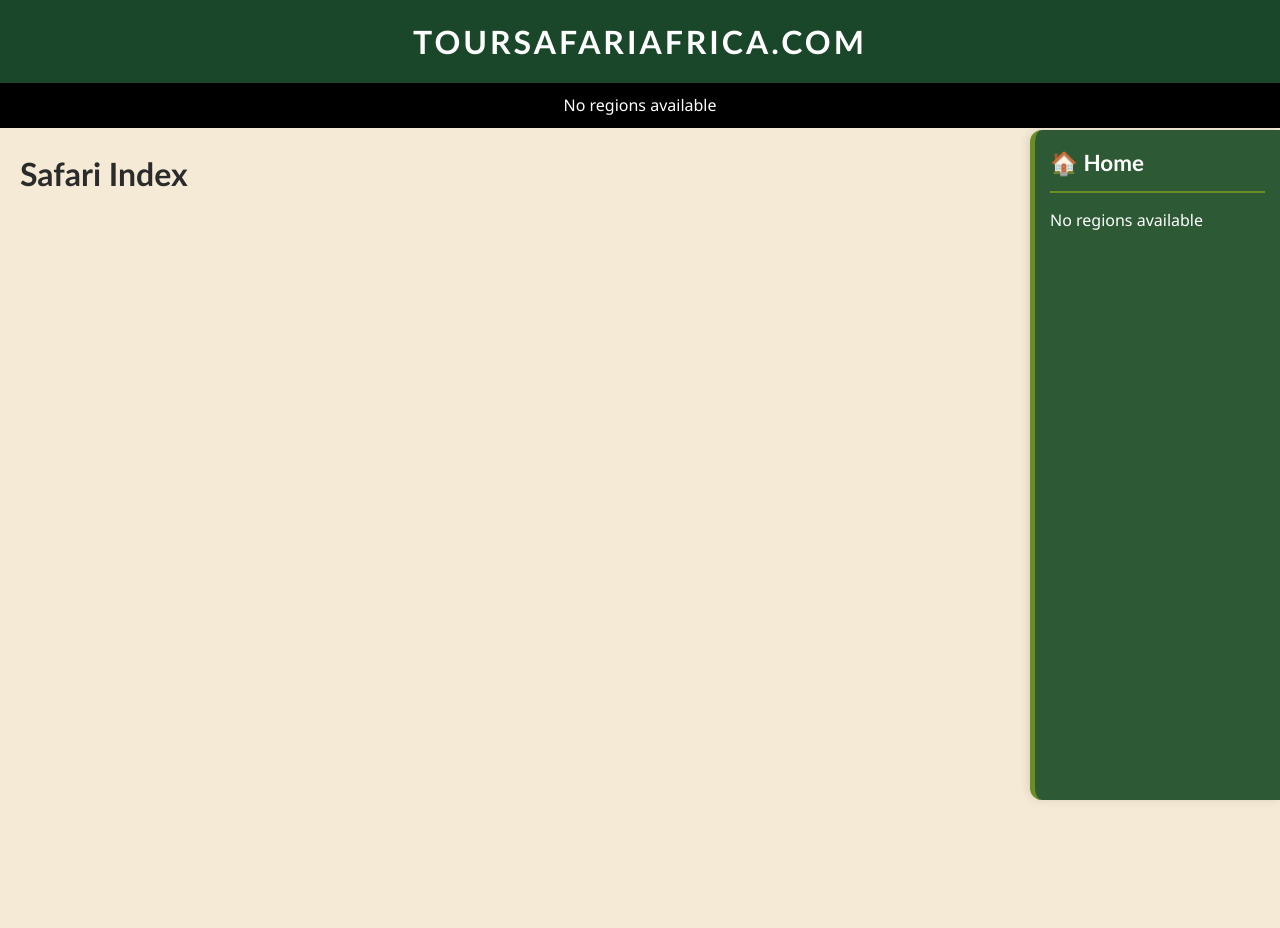
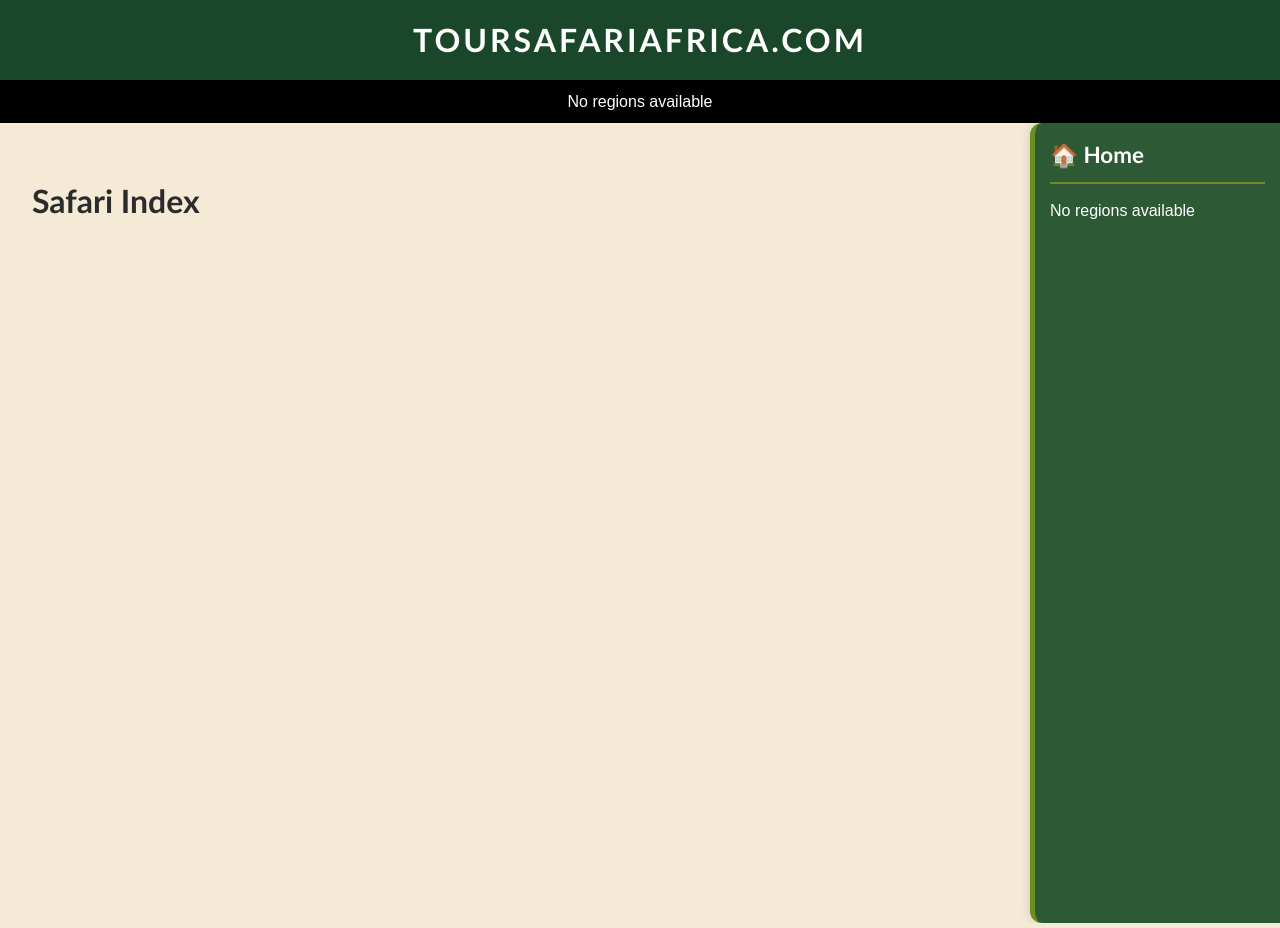
Before and after one commit to pedrotenza/toursafariafrica.com, a Django app: page /safaris/ in a window 1280 px wide. Run offline with Django 5.2, Linux system fonts and the light colour scheme; data that the repository does not hold is empty.

Commit message:
fix: Responsive uniforme en Chrome, Firefox y Safari

```diff
--- a/root/app/static/app/css/styles.css
+++ b/root/app/static/app/css/styles.css
@@ -1,17 +1,23 @@
 /* ===== RESET Y BASE ===== */
+@import url('https://cdnjs.cloudflare.com/ajax/libs/normalize/8.0.1/normalize.min.css');
+
 * {
   margin: 0;
   padding: 0;
   box-sizing: border-box;
 }
 
+html, body {
+  width: 100%;
+  overflow-x: hidden;
+}
+
 body {
-  font-family: 'Segoe UI', Arial, sans-serif;
+  font-family: Arial, sans-serif;
   background: #F4EAD5;
   color: #2B2B2B;
-  line-height: 1.6;
-  width: 100%;
-  overflow-x: hidden;
+  line-height: 1.5;
+  font-size: 16px;
 }
 
 /* ===== HEADER ===== */
@@ -112,16 +116,17 @@ nav.region-header {
 
 /* ===== ESTRUCTURA PRINCIPAL ===== */
 .content-wrapper {
-  margin-top: 0; /* sticky ya maneja el espacio */
   display: flex;
+  flex-wrap: wrap;
   width: 100%;
 }
 
 .main-content {
   flex: 1;
   padding: 2rem;
+  width: 100%;
   min-height: 100vh;
-  width: 100%;
+  box-sizing: border-box;
 }
 
 .safari-menu {
@@ -129,35 +134,23 @@ nav.region-header {
   padding: 1.5rem;
   width: 22%;
   min-width: 240px;
-  height: calc(100vh - 130px);
+  height: auto;
   overflow-y: auto;
   border-left: 5px solid #6B8E23;
   box-shadow: -2px 0 10px rgba(0,0,0,0.1);
-  position: sticky;
-  top: 130px;
   border-radius: 12px 0 0 12px;
   z-index: 1000;
 }
 
 /* ===== SCROLLBAR ===== */
-.safari-menu::-webkit-scrollbar {
-  width: 8px;
-}
-.safari-menu::-webkit-scrollbar-track {
-  background: #EDE3C6;
-}
-.safari-menu::-webkit-scrollbar-thumb {
-  background: #6B8E23;
-  border-radius: 4px;
-}
-.safari-menu::-webkit-scrollbar-thumb:hover {
-  background: #556B2F;
-}
+.safari-menu::-webkit-scrollbar { width: 8px; }
+.safari-menu::-webkit-scrollbar-track { background: #EDE3C6; }
+.safari-menu::-webkit-scrollbar-thumb { background: #6B8E23; border-radius: 4px; }
+.safari-menu::-webkit-scrollbar-thumb:hover { background: #556B2F; }
 
 /* ===== TIPOGRAFÍA ===== */
-h1, h3, strong {
-  font-family: 'Trebuchet MS', sans-serif;
-}
+h1, h3, strong { font-family: 'Trebuchet MS', sans-serif; }
+
 h3 {
   color: #4B3B2A;
   border-bottom: 2px solid #6B8E23;
--- a/root/app/templates/app/base.html
+++ b/root/app/templates/app/base.html
@@ -7,7 +7,6 @@
     {% load static %}
     <link rel="stylesheet" href="{% static 'app/css/styles.css' %}">
     <style>
-        /* ESTILOS SIMPLES PARA BOTONES DE SUBREGIONES */
         .subregion-btn {
             background: none;
             border: none;
@@ -45,7 +44,6 @@
             background-color: #3a6b41;
         }
 
-        /* ESTILO ADICIONAL PARA EL MENÚ LATERAL */
         .safari-menu {
             background-color: #2d5a34;
             padding: 15px;
@@ -65,6 +63,10 @@
         .region-block {
             margin-top: 15px;
         }
+
+        .no-safaris, .no-subregions {
+            color: #ccc;
+        }
     </style>
 </head>
 <body>
@@ -73,7 +75,6 @@
     <h1><a href="{% url 'home' %}" class="header-link">TOURSAFARIAFRICA.COM</a></h1>
 </header>
 
-<!-- MENÚ HORIZONTAL SUPERIOR -->
 <nav class="region-header">
     {% if regions %}
         {% for region in regions %}
@@ -81,21 +82,19 @@
             <button class="region-btn">{{ region.name }} ▼</button>
             <div class="subregions-dropdown">
                 {% for sub in region.subregions.all %}
-                    <!-- BOTÓN DE SUBREGION -->
                     <button class="subregion-btn" onclick="toggleSafaris(this)">
                         {{ sub.name }} ▶
                     </button>
 
-                    <!-- LINKS DE SAFARIS (ocultos inicialmente) -->
                     <div class="safari-links">
                         {% for safari in sub.safaris.all %}
                             <a href="{% url 'safari_detail' safari.id %}">{{ safari.name }}</a>
                         {% empty %}
-                            <a href="#" style="color: #ccc;">No safaris available</a>
+                            <a href="#" class="no-safaris">No safaris available</a>
                         {% endfor %}
                     </div>
                 {% empty %}
-                    <button class="subregion-btn" style="color: #ccc;">No subregions</button>
+                    <button class="subregion-btn no-subregions">No subregions</button>
                 {% endfor %}
             </div>
         </div>
@@ -105,8 +104,8 @@
     {% endif %}
 </nav>
 
-<div class="content-wrapper" style="display: flex;">
-    <div class="main-content" style="flex: 1; padding: 20px;">
+<div class="content-wrapper">
+    <div class="main-content">
         {% block content %}
         <section class="welcome-section">
             <h1>Safari Adventure</h1>
@@ -133,31 +132,28 @@
         {% endblock %}
     </div>
 
-    <!-- MENÚ LATERAL CON BOTONES DESPLEGABLES -->
     {% block sidebar %}
     <div class="safari-menu">
         <h3><a href="{% url 'home' %}">🏠 Home</a></h3>
 
         {% for region in regions %}
             <div class="region-block">
-                <strong style="display:block; color:white; margin-top:10px;">{{ region.name }}</strong>
+                <strong>{{ region.name }}</strong>
 
                 {% for sub in region.subregions.all %}
-                    <!-- BOTÓN DE SUBREGIÓN -->
                     <button class="subregion-btn" onclick="toggleSafaris(this)">
                         {{ sub.name }} ▶
                     </button>
 
-                    <!-- SAFARIS (ocultos por defecto) -->
                     <div class="safari-links">
                         {% for safari in sub.safaris.all %}
                             <a href="{% url 'safari_detail' safari.id %}">{{ safari.name }}</a>
                         {% empty %}
-                            <a href="#" style="color: #ccc;">No safaris available</a>
+                            <a href="#" class="no-safaris">No safaris available</a>
                         {% endfor %}
                     </div>
                 {% empty %}
-                    <button class="subregion-btn" style="color: #ccc;">No subregions</button>
+                    <button class="subregion-btn no-subregions">No subregions</button>
                 {% endfor %}
             </div>
         {% empty %}
```
Also changed, not shown: other parts of root/app/static/app/css/styles.css (+49 -77 lines).
